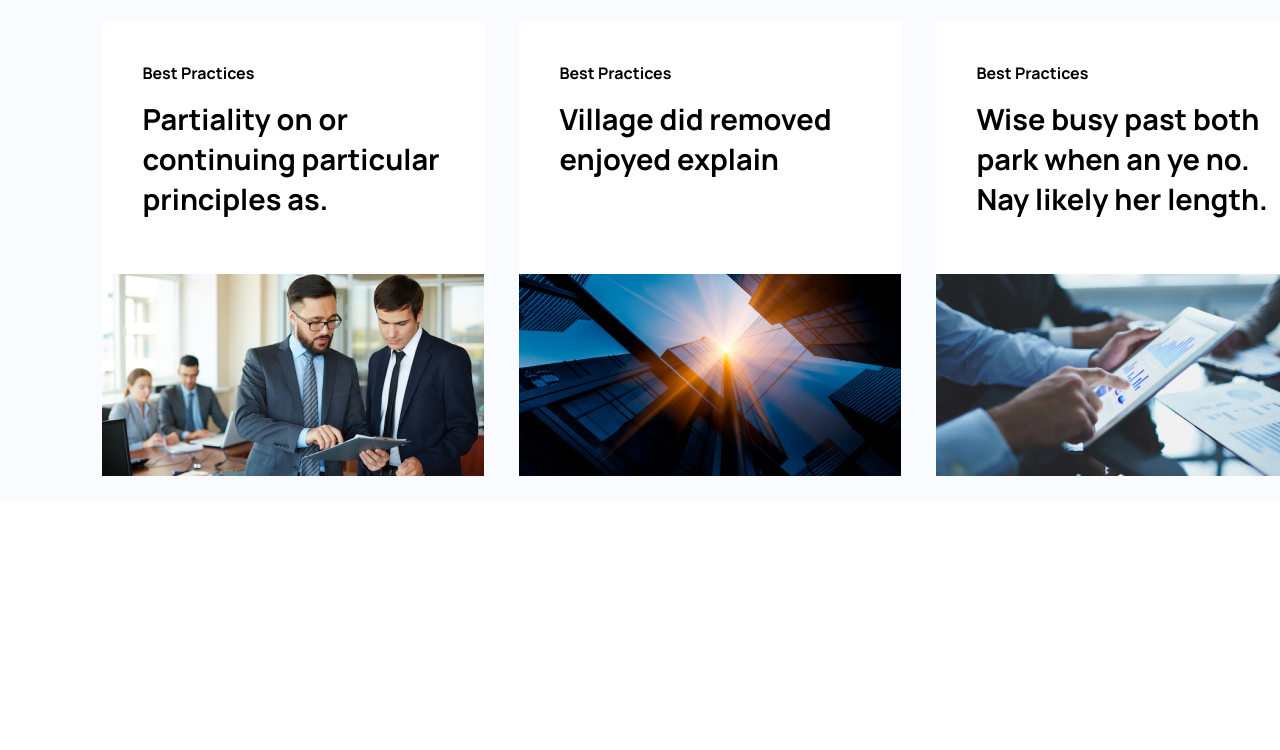
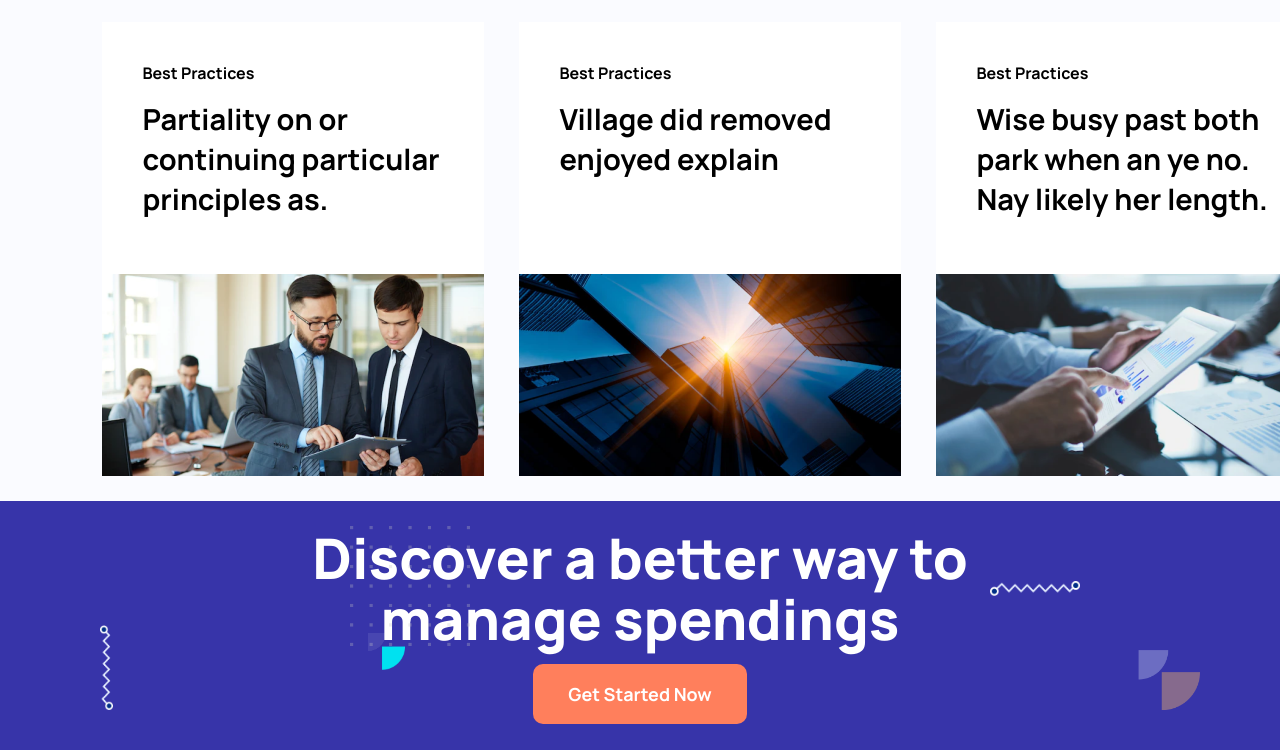
Before and after one commit to bhatbhupendra/intuji-frontend-internship-challenge, a plain HTML site: page home.html in a window 1280 px wide. Shown: the part 3955-4705 px from the top of the page. Before the commit the page ends 4456 px from the top, so only its background shows below. Drawn offline with Linux system fonts and the light colour scheme.

Commit message:
Added: Discover Section

```diff
--- a/home.html
+++ b/home.html
@@ -276,6 +276,18 @@
             </div>
         </div>
     </section>
+
+    <section class="get-started-section">
+        <div class="container section-left-right-padding">
+            <h1>Discover a better way to <br> manage spendings</h1>
+            <span>Get Started Now</span>
+            <img class="pattern-d-1" src="./assets/pattern-d-1.png" alt="">
+            <img class="pattern-d-2" src="./assets/pattern-d-2.png" alt="">
+            <img class="pattern-d-3" src="./assets/pattern-d-3.png" alt="">
+            <img class="pattern-d-4" src="./assets/pattern-d-4.png" alt="">
+            <img class="pattern-d-5" src="./assets/pattern-d-5.png" alt="">
+        </div>
+    </section>
 </body>
 <script src="main.js"></script>
 
--- a/style.css
+++ b/style.css
@@ -673,3 +673,63 @@ a {
 .blog-section .more-blog div div{
     padding: 40px;
 }
+
+
+/* GET STARTED SECTION */
+.get-started-section{
+    background-color: #3734A9;
+    color: white;
+}
+.get-started-section .container{
+    display: flex;
+    flex-direction: column;
+    align-items: center;
+    gap: 15px;
+    position: relative;
+}
+
+.get-started-section h1{
+    font-size: 56px;
+    font-weight: 800;
+    line-height: 61px;
+    text-align: center;
+}
+
+.get-started-section span {
+    background-color: #FF7F5C;
+    font-size: 18px;
+    font-weight: 700;
+    line-height: 30px;
+    padding: 15px 35px;
+    border-radius: 10px;
+}
+
+.get-started-section img{
+    position: absolute;
+}
+
+.get-started-section .pattern-d-1{
+    bottom: 40px;
+    left: 100px;
+    height: 85px;
+}
+.get-started-section .pattern-d-2{
+    top: 25px;
+    left: 350px;
+    height: 120px;
+}
+.get-started-section .pattern-d-3 {
+    bottom: 80px;
+    left: 350px;
+    height: 55px;
+}
+.get-started-section .pattern-d-4{
+    top: 80px;
+    right: 200px;
+    width: 90px;
+}
+.get-started-section .pattern-d-5 {
+    bottom: 40px;
+    right: 80px;
+    height: 90px;
+}
```
Also changed, not shown: assets/pattern-d-1.png (added), assets/pattern-d-2.png (added), assets/pattern-d-3.png (added), assets/pattern-d-4.png (added), assets/pattern-d-5.png (added), assets/pattern/patten-3.png (deleted).
